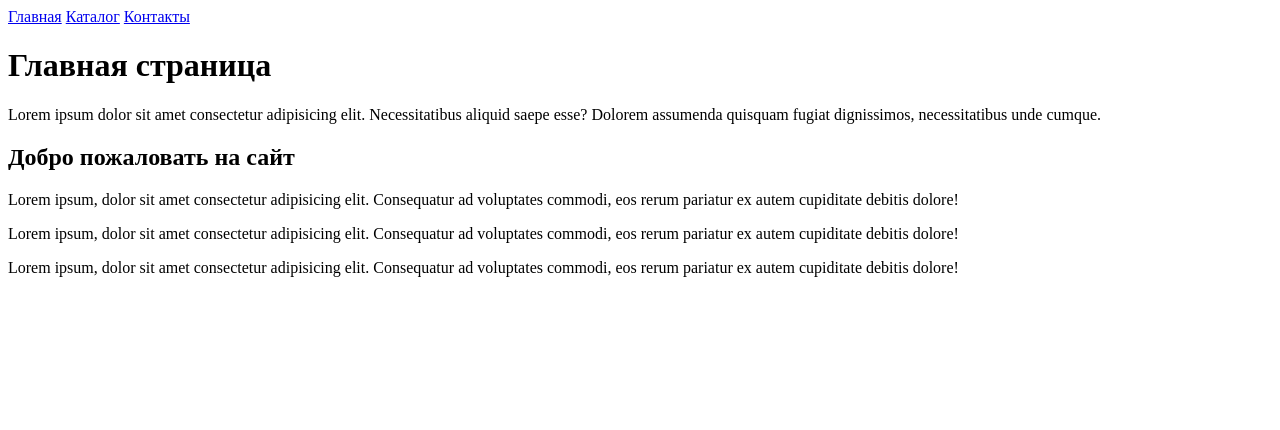
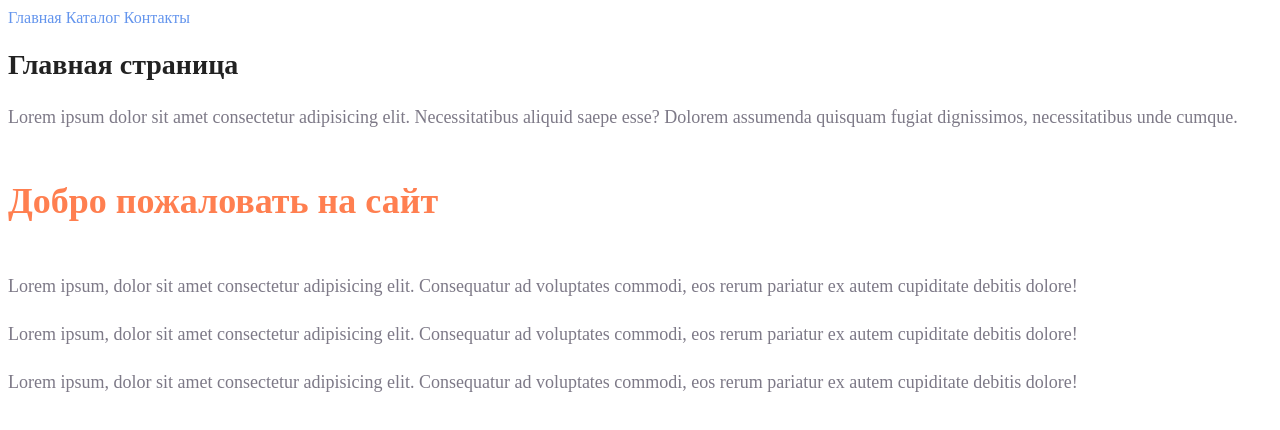
Before and after one commit to AlushtaRed/HTML, a plain HTML site: page homework/index.html in a window 1280 px wide. Drawn offline with Linux system fonts and the light colour scheme.

Commit message:
2 домашка html

```diff
--- a/homework/index.html
+++ b/homework/index.html
@@ -4,17 +4,18 @@
     <meta charset="UTF-8">
     <meta name="viewport" content="width=device-width, initial-scale=1.0">
     <title>Document</title>
+    <link rel="stylesheet" href="style.css">
 </head>
 <body>
-    <a href="index.html">Главная</a>
-    <a href="catalog/catalog.html">Каталог</a>
-    <a href="#">Контакты</a>
-    <h1>Главная страница</h1>
-    <p>Lorem ipsum dolor sit amet consectetur adipisicing elit. Necessitatibus aliquid saepe esse? Dolorem assumenda quisquam fugiat dignissimos, necessitatibus unde cumque.</p>
-    <h2>Добро пожаловать на сайт</h2>
-    <p>Lorem ipsum, dolor sit amet consectetur adipisicing elit. Consequatur ad voluptates commodi, eos rerum pariatur ex autem cupiditate debitis dolore!</p>
-    <p>Lorem ipsum, dolor sit amet consectetur adipisicing elit. Consequatur ad voluptates commodi, eos rerum pariatur ex autem cupiditate debitis dolore!</p>
-    <p>Lorem ipsum, dolor sit amet consectetur adipisicing elit. Consequatur ad voluptates commodi, eos rerum pariatur ex autem cupiditate debitis dolore!</p>
+    <a class="menu-style" href="index.html">Главная</a>
+    <a class="menu-style" href="catalog/catalog.html">Каталог</a>
+    <a class="menu-style" href="#">Контакты</a>
+    <h1 class="h1-style">Главная страница</h1>
+    <p class="p-style">Lorem ipsum dolor sit amet consectetur adipisicing elit. Necessitatibus aliquid saepe esse? Dolorem assumenda quisquam fugiat dignissimos, necessitatibus unde cumque.</p>
+    <h2 class="h2-style">Добро пожаловать на сайт</h2>
+    <p class="p-style">Lorem ipsum, dolor sit amet consectetur adipisicing elit. Consequatur ad voluptates commodi, eos rerum pariatur ex autem cupiditate debitis dolore!</p>
+    <p class="p-style">Lorem ipsum, dolor sit amet consectetur adipisicing elit. Consequatur ad voluptates commodi, eos rerum pariatur ex autem cupiditate debitis dolore!</p>
+    <p class="p-style">Lorem ipsum, dolor sit amet consectetur adipisicing elit. Consequatur ad voluptates commodi, eos rerum pariatur ex autem cupiditate debitis dolore!</p>
 
 </body>
 </html>
--- /dev/null
+++ b/homework/style.css
@@ -0,0 +1,29 @@
+a{
+    text-decoration: none;
+}
+
+.menu-style{
+    color: cornflowerblue;
+    font-size: 16px;
+    line-height: 20px;
+}
+.h1-style{
+    color: #222222;
+    font-size: 28px;
+    line-height: 36px;
+    font-weight: bold;
+}
+.p-style{
+    font-style: normal;
+    font-weight: 300;
+    font-size: 18px;
+    line-height: 30px;
+    color: #7D7987
+}
+.h2-style{
+    color: coral;
+    font-style: normal;
+    font-weight: 700;
+    font-size: 36px;
+    line-height: 80px;
+}
```
Also changed, not shown: homework/catalog/catalog.html (+9 -8 lines).
